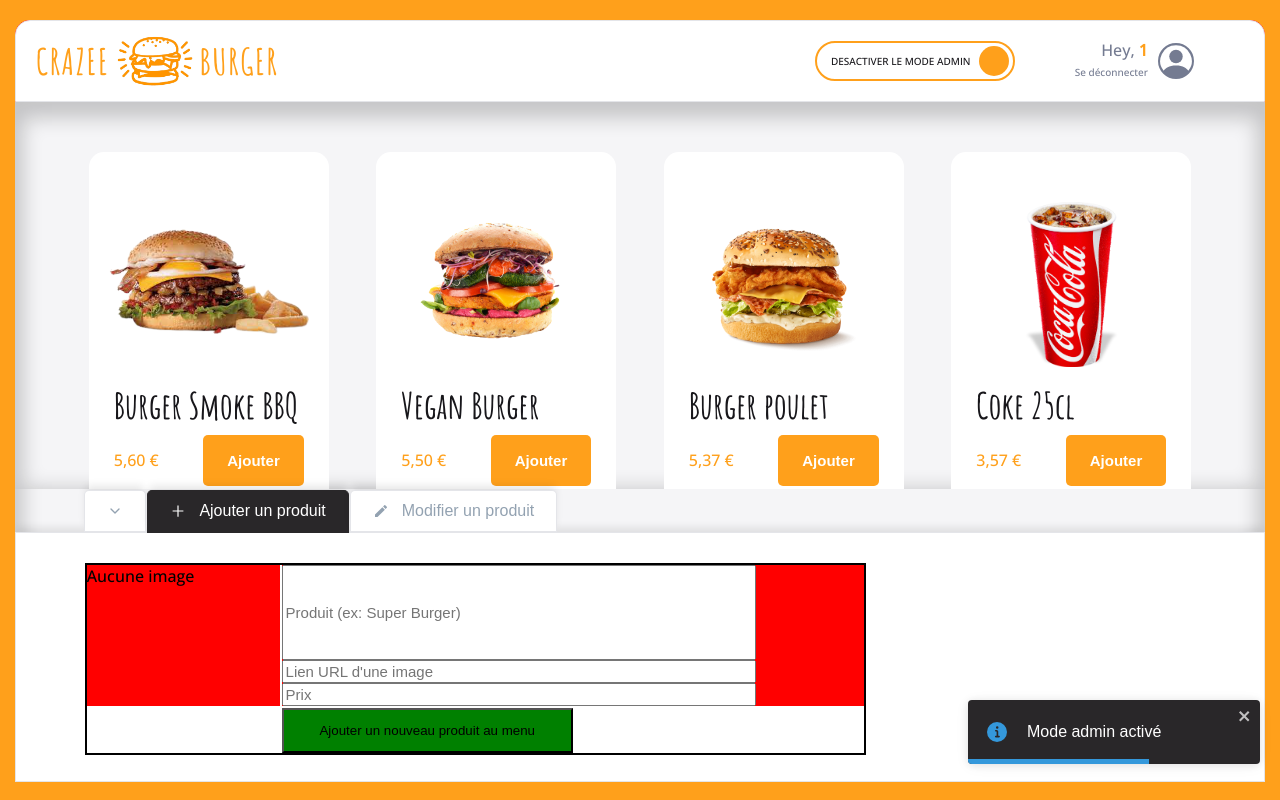
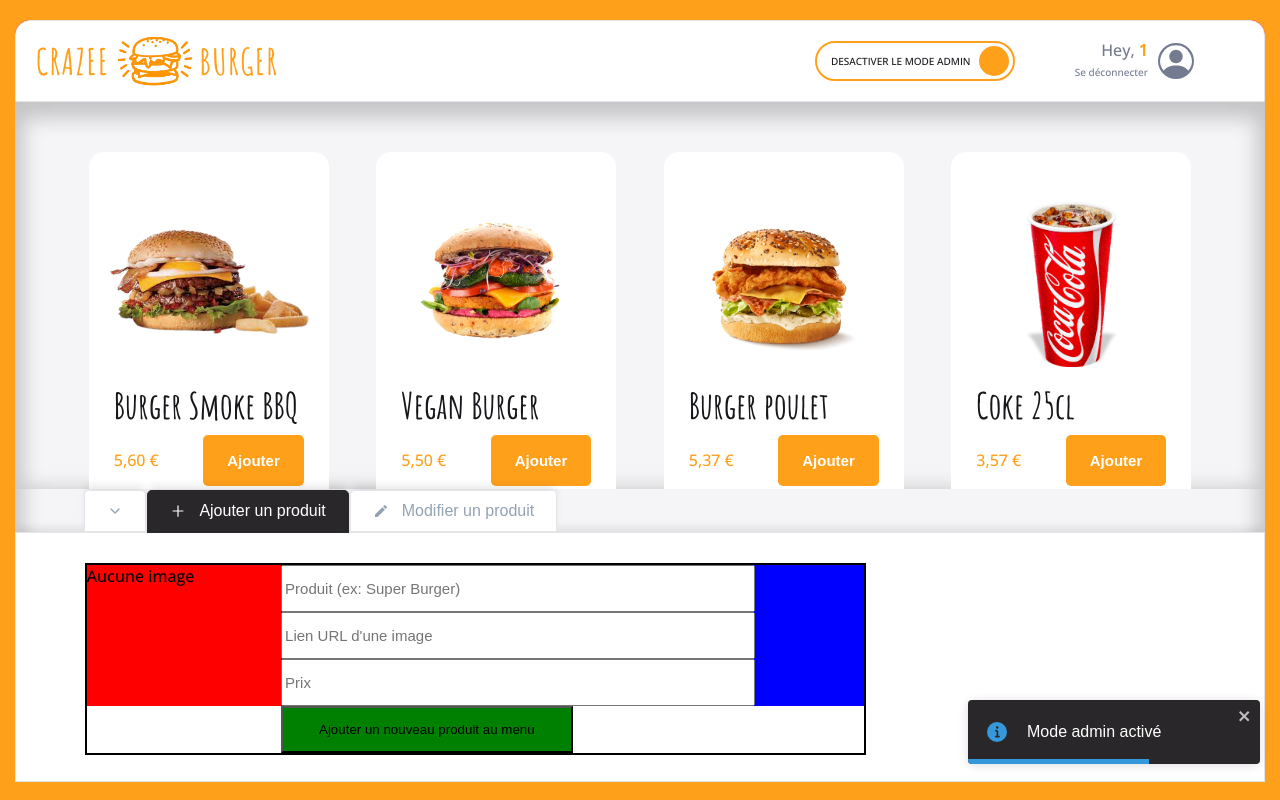
Before and after one commit to bem630/crazee-burgers, a React (Create React App) app: page /order/1 in a window 1280 px wide. Both pictures are taken after a click on the label 914 px from the left and 61 px from the top of the page. Built offline with nearby package versions, Linux system fonts and the light colour scheme; grey boxes are pictures that could not be loaded.

Commit message:
✨   F08: ADMIN > AddForm > Add preview

```diff
--- a/src/components/pages/order/Main/Admin/AdminPanel/AddForm.js
+++ b/src/components/pages/order/Main/Admin/AdminPanel/AddForm.js
@@ -55,7 +55,13 @@ const AddForm = () => {
 
     return (
             <AddFormStyled action="submit" onSubmit={handleSubmit}>
-                <div className="image-preview">Aucune image</div>
+                <div className="image-preview">
+                    {newProduct.imageSource ? (
+                        <img src={newProduct.imageSource} alt={newProduct.title} />
+                        ) : (
+                            <div>Aucune image</div>
+                            )}
+                </div>
                 <div className="input-fields">
                         {/*<FaHamburger className="icon" />*/}
                         <input
@@ -100,24 +106,26 @@ const AddFormStyled = styled.form`
     width: 70%;
     grid-template-columns: 1fr 3fr;
     grid-template-rows: repeat(4, 1fr);
-    grid-gap: 2px;
     .image-preview {
         background: red;
-        grid-column: 1 / 2;
-        grid-row: 1 / 4;
+        grid-area: 1 / 1 / 4 / 2;
+
+        img {
+            width: 100%;
+            height: 100%;
+            object-fit: contain;
+            object-position: center;
+        }
     }
     .input-fields {
-        background: red;
-        grid-column: 2/ span 3;
-        grid-row: 1/ span 3;
+        background: blue;
+        grid-area: 1 / 2 / -2 / 3;
 
         display: grid;
-        grid-template-columns: 1;
-        grid-template-rows: 3fr;
     }
     .submit-button {
         background: green;
-        grid-column: 2 / span 3;
+        grid-area: 4 / -2 / -1 / -1;
         width: 50%;
     }
 
```
